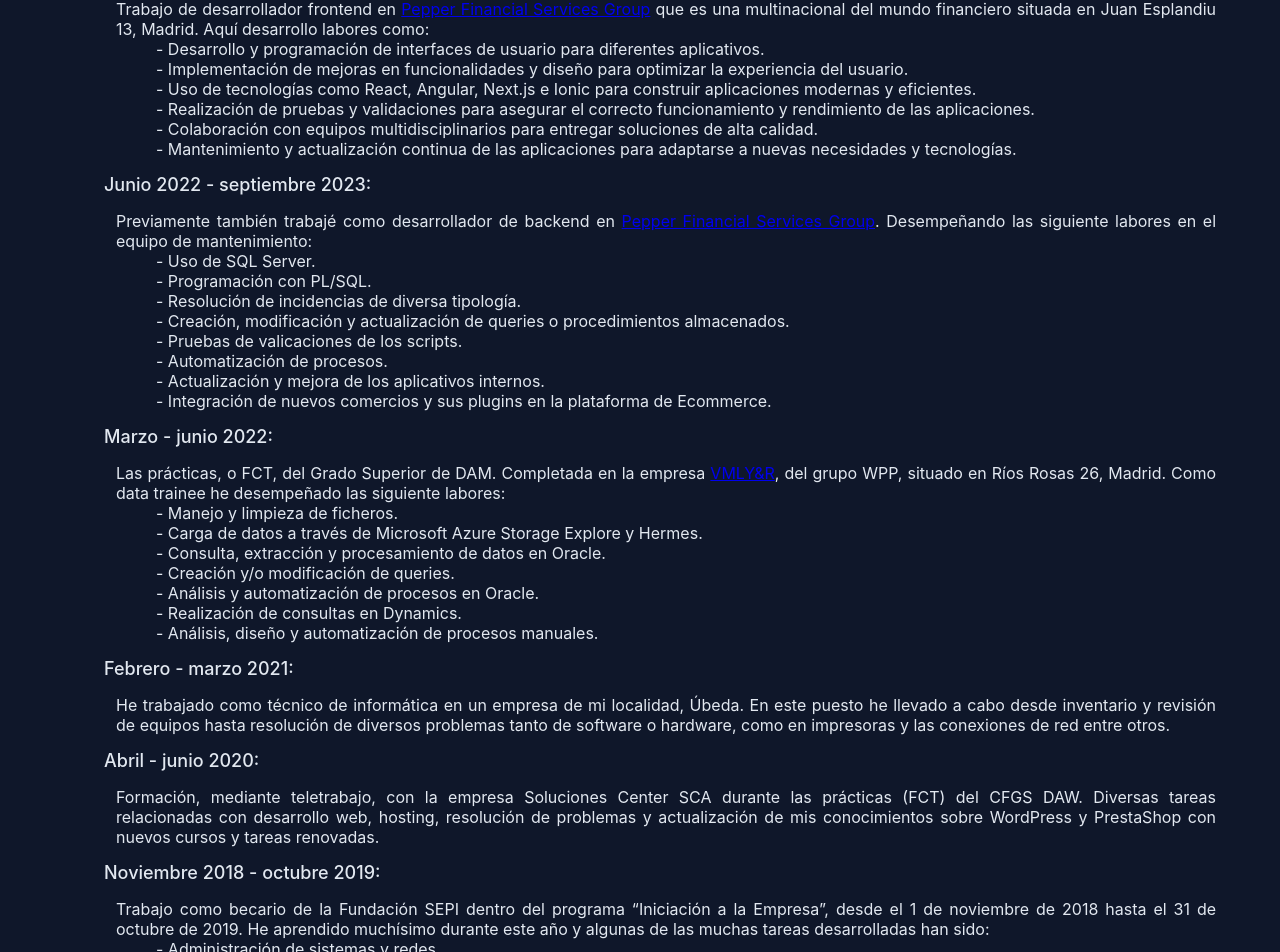
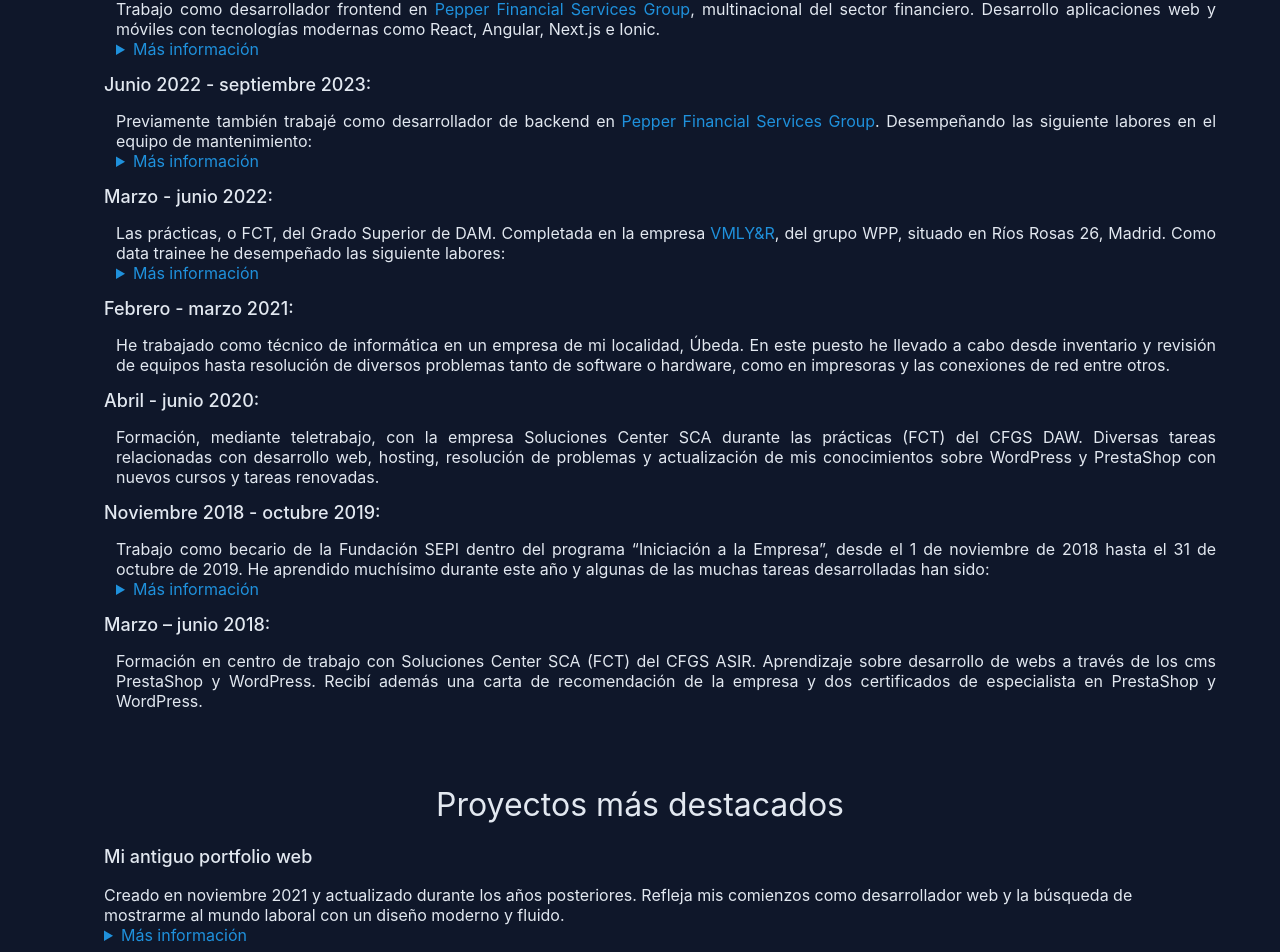
Before and after one commit to Anrogo/MyPortfolio, a Next.js app: page / in a window 1280 px wide. Shown: the part 699-1651 px from the top of the page. Built offline with nearby package versions, Linux system fonts and the light colour scheme.

Commit message:
education added and new section

```diff
--- a/src/components/Education/Education.styled.ts
+++ b/src/components/Education/Education.styled.ts
@@ -11,4 +11,6 @@
 `;
 
 
-export const EducationListDetail = styled.li``;
+export const EducationListDetail = styled.li`
+    padding: 8px;
+`;
--- a/src/components/Experience/Experience.styled.ts
+++ b/src/components/Experience/Experience.styled.ts
@@ -9,6 +9,7 @@
 export const ExperienceList = styled.ul`
   list-style: none;
   list-style-position: outside;
+  margin-bottom: 16px;
 `;
 
 export const ExperienceListDetail = styled.li`
--- a/src/components/Experience/Experience.tsx
+++ b/src/components/Experience/Experience.tsx
@@ -1,4 +1,4 @@
-import { Description, Subtitle, Text } from '@/styles/GlobalStyle';
+import { Description, Li, Link, Subtitle, Summary, Text } from '@/styles/GlobalStyle';
 import { theme } from '@/styles/theme';
 import {
   ExperienceList,
@@ -13,42 +13,28 @@
       <Subtitle fontWeight={theme.fontWeight.light}>Experiencia profesional</Subtitle>
       <ExperienceList>
         <ExperienceListDetail>
-          <Description>Septiembre 2023 - actualidad: </Description>
+          <Description>Septiembre 2023 - Actualidad</Description>
           <ExperienceParagraph>
             <Text>
-              Trabajo de desarrollador frontend en{' '}
-              <a href="https://pepperfinance.es" target="_blank">
+              Trabajo como desarrollador frontend en{' '}
+              <Link href="https://pepperfinance.es" target="_blank" rel="noreferrer">
                 Pepper Financial Services Group
-              </a>{' '}
-              que es una multinacional del mundo financiero situada en Juan Esplandiu 13, Madrid.
-              Aquí desarrollo labores como:
+              </Link>
+              , multinacional del sector financiero. Desarrollo aplicaciones web y móviles con
+              tecnologías modernas como React, Angular, Next.js e Ionic.
+              <details>
+                <Summary>Más información</Summary>
                 <ExperienceList>
-                <li>
-                  - Desarrollo y programación de interfaces de usuario para diferentes aplicativos.
-                </li>
-                <li>
-                  {' '}
-                  - Implementación de mejoras en funcionalidades y diseño para optimizar la
-                  experiencia del usuario.
-                </li>
-                <li>
-                  - Uso de tecnologías como React, Angular, Next.js e Ionic para construir
-                  aplicaciones modernas y eficientes.
-                </li>
-                <li>
-                  {' '}
-                  - Realización de pruebas y validaciones para asegurar el correcto funcionamiento y
-                  rendimiento de las aplicaciones.
-                </li>
-                <li>
-                  - Colaboración con equipos multidisciplinarios para entregar soluciones de alta
-                  calidad.
-                </li>
-                <li>
-                  - Mantenimiento y actualización continua de las aplicaciones para adaptarse a
-                  nuevas necesidades y tecnologías.
-                </li>
+                  <Li>- Implementación de interfaces de usuario para diferentes productos.</Li>
+                  <Li>
+                    - Optimización de funcionalidades y diseño para mejorar la experiencia de
+                    usuario (UX/UI).
+                  </Li>
+                  <Li>- Pruebas y validaciones para garantizar rendimiento y estabilidad.</Li>
+                  <Li>- Colaboración con equipos multidisciplinares en entornos ágiles.</Li>
+                  <Li>- Mantenimiento y evolución continua de las aplicaciones.</Li>
                 </ExperienceList>
+              </details>
             </Text>
           </ExperienceParagraph>
         </ExperienceListDetail>
@@ -58,24 +44,28 @@
           <ExperienceParagraph>
             <Text>
               Previamente también trabajé como desarrollador de backend en{' '}
-              <a href="https://pepperfinance.es" target="_blank">
+              <Link href="https://pepperfinance.es" target="_blank">
                 Pepper Financial Services Group
-              </a>
+              </Link>
               . Desempeñando las siguiente labores en el equipo de mantenimiento:
+              <details>
+                <Summary>Más información</Summary>
                 <ExperienceList>
-                <li>- Uso de SQL Server.</li>
-                <li>- Programación con PL/SQL.</li>
-                <li>- Resolución de incidencias de diversa tipología.</li>
-                <li>
-                  - Creación, modificación y actualización de queries o procedimientos almacenados.
-                </li>
-                <li>- Pruebas de valicaciones de los scripts.</li>
-                <li>- Automatización de procesos.</li>
-                <li>- Actualización y mejora de los aplicativos internos.</li>
-                <li>
+                  <Li>- Uso de SQL Server.</Li>
+                  <Li>- Programación con PL/SQL.</Li>
+                  <Li>- Resolución de incidencias de diversa tipología.</Li>
+                  <Li>
+                    - Creación, modificación y actualización de queries o procedimientos
+                    almacenados.
+                  </Li>
+                  <Li>- Pruebas de valicaciones de los scripts.</Li>
+                  <Li>- Automatización de procesos.</Li>
+                  <Li>- Actualización y mejora de los aplicativos internos.</Li>
+                  <Li>
                     - Integración de nuevos comercios y sus plugins en la plataforma de Ecommerce.
-                </li>
+                  </Li>
                 </ExperienceList>
+              </details>
             </Text>
           </ExperienceParagraph>
         </ExperienceListDetail>
@@ -85,20 +75,23 @@
           <ExperienceParagraph>
             <Text>
               Las prácticas, o FCT, del Grado Superior de DAM. Completada en la empresa{' '}
-              <a href="https://www.vmlyr.com/es-es/spain" target="_blank">
+              <Link href="https://www.vmlyr.com/es-es/spain" target="_blank">
                 VMLY&R
-              </a>
+              </Link>
               , del grupo WPP, situado en Ríos Rosas 26, Madrid. Como data trainee he desempeñado
               las siguiente labores:
+              <details>
+                <Summary>Más información</Summary>
                 <ExperienceList>
-                <li>- Manejo y limpieza de ficheros.</li>
-                <li>- Carga de datos a través de Microsoft Azure Storage Explore y Hermes.</li>
-                <li>- Consulta, extracción y procesamiento de datos en Oracle.</li>
-                <li>- Creación y/o modificación de queries.</li>
-                <li>- Análisis y automatización de procesos en Oracle.</li>
-                <li>- Realización de consultas en Dynamics.</li>
-                <li>- Análisis, diseño y automatización de procesos manuales.</li>
+                  <Li>- Manejo y limpieza de ficheros.</Li>
+                  <Li>- Carga de datos a través de Microsoft Azure Storage Explore y Hermes.</Li>
+                  <Li>- Consulta, extracción y procesamiento de datos en Oracle.</Li>
+                  <Li>- Creación y/o modificación de queries.</Li>
+                  <Li>- Análisis y automatización de procesos en Oracle.</Li>
+                  <Li>- Realización de consultas en Dynamics.</Li>
+                  <Li>- Análisis, diseño y automatización de procesos manuales.</Li>
                 </ExperienceList>
+              </details>
             </Text>
           </ExperienceParagraph>
         </ExperienceListDetail>
@@ -134,14 +127,17 @@
               Trabajo como becario de la Fundación SEPI dentro del programa “Iniciación a la
               Empresa”, desde el 1 de noviembre de 2018 hasta el 31 de octubre de 2019. He aprendido
               muchísimo durante este año y algunas de las muchas tareas desarrolladas han sido:
+              <details>
+                <Summary>Más información</Summary>
                 <ExperienceList>
-                <li>- Administración de sistemas y redes.</li>
-                <li>- Mantenimiento de equipos e impresoras</li>
-                <li>- Instalación de software y hardware</li>
-                <li>- Administración de servidores</li>
-                <li>- Inventario de equipos</li>
-                <li>- Resolución de diversos problemas derivados de equipos informáticos</li>
+                  <Li>- Administración de sistemas y redes.</Li>
+                  <Li>- Mantenimiento de equipos e impresoras</Li>
+                  <Li>- Instalación de software y hardware</Li>
+                  <Li>- Administración de servidores</Li>
+                  <Li>- Inventario de equipos</Li>
+                  <Li>- Resolución de diversos problemas derivados de equipos informáticos</Li>
                 </ExperienceList>
+              </details>
             </Text>
           </ExperienceParagraph>
         </ExperienceListDetail>
--- /dev/null
+++ b/src/components/Projects/Projects.styled.ts
@@ -0,0 +1,16 @@
+import { Li, MainSection } from "@/styles/GlobalStyle";
+import styled from "styled-components";
+
+
+export const ProjectsSection = styled(MainSection)`
+`;
+
+export const ProjectsParagraph = styled.p``;
+
+export const ProjectsList = styled.ul`
+    list-style-type: none;
+`;
+
+export const ProjectsLi = styled(Li)`
+
+`;
--- /dev/null
+++ b/src/components/Projects/Projects.tsx
@@ -0,0 +1,41 @@
+import { Description, Details, Text, Subtitle, Summary, Li, Link } from '@/styles/GlobalStyle';
+import { ProjectsLi, ProjectsList, ProjectsParagraph, ProjectsSection } from './Projects.styled';
+import { theme } from '@/styles/theme';
+
+const Projects = () => {
+  return (
+    <ProjectsSection>
+      <Subtitle fontWeight={theme.fontWeight.light}>Proyectos más destacados</Subtitle>
+      <ProjectsList>
+        <ProjectsLi>
+          <Description>Mi antiguo portfolio web</Description>
+          <ProjectsParagraph>
+            <Text>
+              Creado en noviembre 2021 y actualizado durante los años posteriores. Refleja mis
+              comienzos como desarrollador web y la búsqueda de mostrarme al mundo laboral con un
+              diseño moderno y fluido.
+            </Text>
+            <Details>
+              <Summary>Más información</Summary>
+              Ahora he decidido renovarlo y esta es mi nueva creación en lo que a portfolio moderno
+              y minimalista se refiere. Detalles a destacar del antiguo portfolio:
+              <ProjectsList>
+                <Li>- Creado exclusivamente con HTML, CSS y JS</Li>
+                <Li>
+                  - Github:{' '}
+                  <Link href="https://github.com/Anrogo/Web-Portfolio" target="_blank">
+                    Web Portfolio
+                  </Link>
+                </Li>
+                Lenguaje/s: PHP Framework: CodeIgniter 3.1 Fecha creación: Junio 2020 Fecha última
+                modificación: Noviembre 2021
+              </ProjectsList>
+            </Details>
+          </ProjectsParagraph>
+        </ProjectsLi>
+      </ProjectsList>
+    </ProjectsSection>
+  );
+};
+
+export default Projects;
--- a/src/pages/index.tsx
+++ b/src/pages/index.tsx
@@ -2,6 +2,7 @@
 import Education from '@/components/Education/Education';
 import Experience from '@/components/Experience/Experience';
 import Hero from '@/components/Hero/Hero';
+import Projects from '@/components/Projects/Projects';
 import { Container } from '@/styles/GlobalStyle';
 
 const Home = () => {
@@ -10,6 +11,7 @@
       <Hero />
       <AboutMe />
       <Experience />
+      <Projects />
       <Education />
     </Container>
   );
--- a/src/styles/GlobalStyle.ts
+++ b/src/styles/GlobalStyle.ts
@@ -1,5 +1,6 @@
 import styled, { createGlobalStyle } from 'styled-components';
 import { theme } from './theme';
+import { colors } from '@/constants/colors';
 
 export const GlobalStyle = createGlobalStyle`
   *, *::before, *::after {
@@ -75,3 +76,17 @@
   margin: ${theme.spacing.xxl};
   gap: ${theme.spacing.sm};
 `;
+
+export const Li = styled.li``;
+
+export const Details = styled.details``;
+
+export const Summary = styled.summary`
+  cursor: pointer;
+  color: ${colors.blue1};
+`;
+
+export const Link = styled.a`
+  color: ${colors.blue1};
+  text-decoration: none;
+`;
```
Lines whose indentation alone changed are shown as unchanged.
